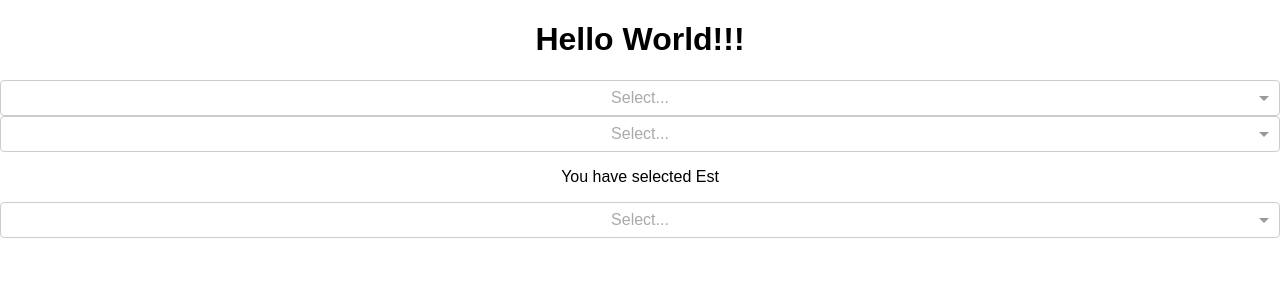
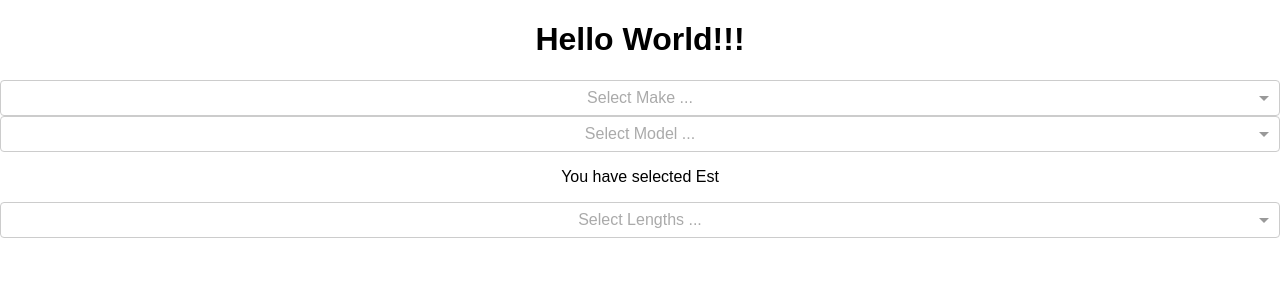
Before and after one commit to zachtownsend/React-Dynamic-Filter-Form, a React (Create React App) app: page / in a window 1280 px wide. Shown: the top 300 px of the page. Built offline with nearby package versions, Linux system fonts and the light colour scheme.

Commit message:
Added Select and Make placeholders

```diff
--- a/src/App.js
+++ b/src/App.js
@@ -48,8 +48,8 @@ class App extends Component {
           name="models"
           models={this.state.models}
           onChange={this.onLinkedInputChange}
-          parentPlaceholder={"Make"}
-          childPlaceholder={"Model"}
+          parentPlaceholder={"Select Make ..."}
+          childPlaceholder={"Select Model ..."}
         />
         <p>{model ? 'You have selected ' + model.name : 'Nothing selected'}</p>
         <Select
@@ -58,6 +58,7 @@ class App extends Component {
           options={this.state.lengths}
           onChange={this.onLengthChange}
           disabled={this.state.childModelSelected}
+          placeholder="Select Lengths ..."
         />
       </div>
 
--- a/src/components/LinkedInput.jsx
+++ b/src/components/LinkedInput.jsx
@@ -74,7 +74,7 @@ class LinkedInput extends Component {
 					value={this.state.selectedParent}
 					options={this.getParents()}
 					onChange={this.onParentChange}
-					placeholer={this.props.parentPlaceholder}
+					placeholder={this.props.parentPlaceholder}
 				/>
 
 				<Select
@@ -82,7 +82,7 @@ class LinkedInput extends Component {
 					value={this.state.selectedChild}
 					options={this.getChildren()}
 					onChange={this.onChildChange}
-					placeholer={this.props.childPlaceholder}
+					placeholder={this.props.childPlaceholder}
 				/>
 			</div>
 		);
```
